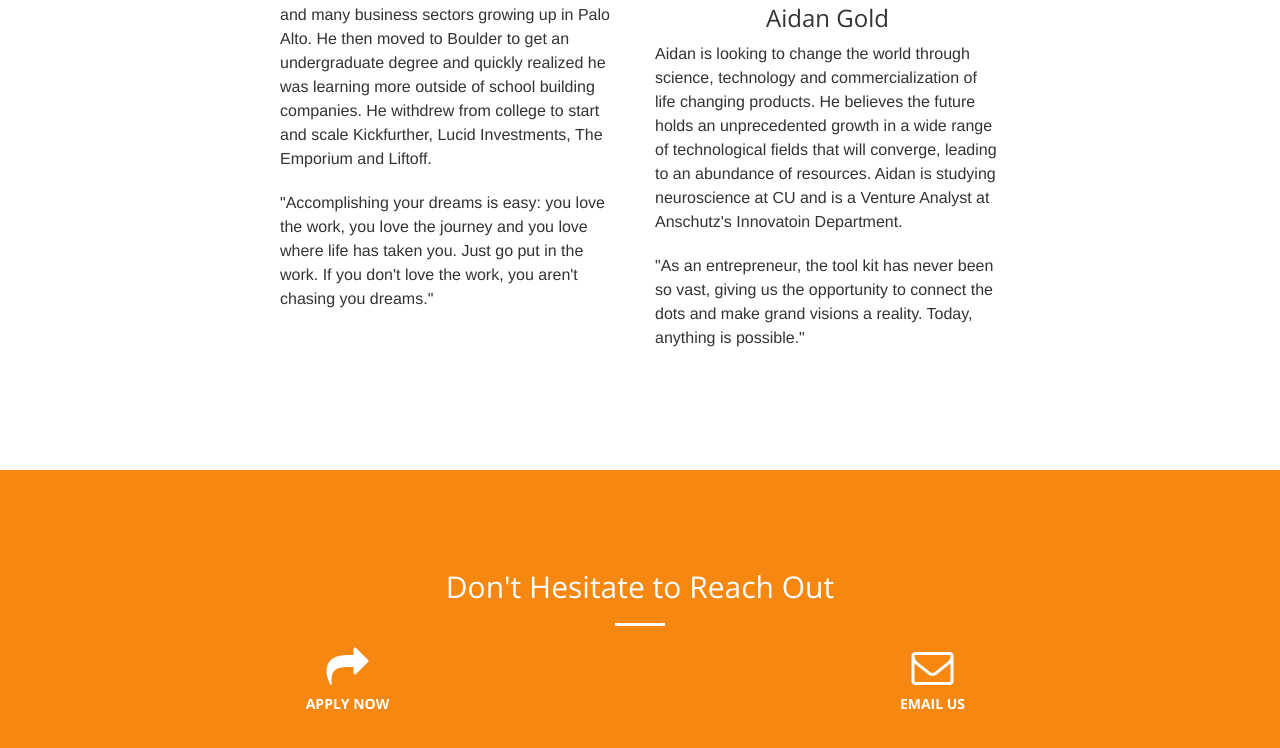
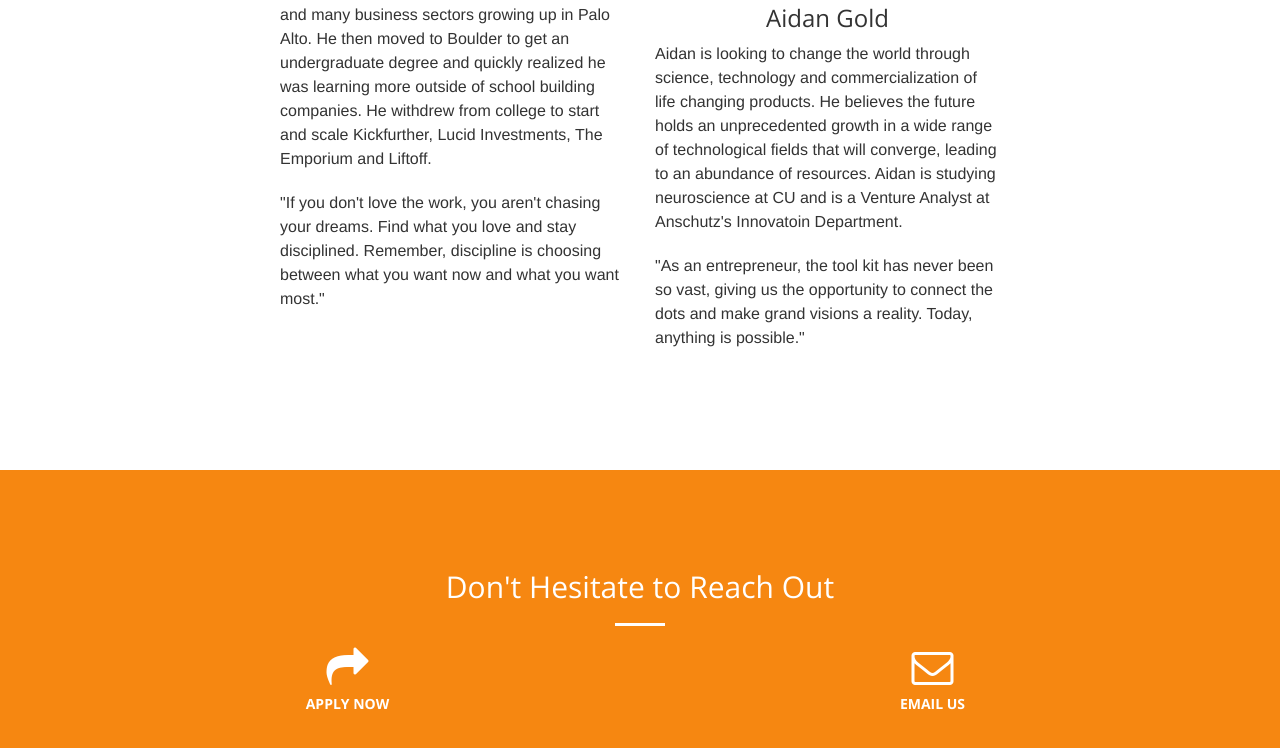
Before and after one commit to liftoffboulder/liftoffboulder.github.io, a website: page index.html in a window 1280 px wide. Shown: the part 2348-3096 px from the top of the page. Drawn offline with nearby package versions, Linux system fonts and the light colour scheme.

Commit message:
updated quote

```diff
--- a/index.html
+++ b/index.html
@@ -165,7 +165,7 @@
                       <a target="_blank" href="https://www.linkedin.com/in/marcovienna"> <img width="250rem" src=img/Marco.jpg></a>
                       <h3>Marco Vienna</h3>
                       <p style="text-align: left; font-family:Helvetica;">Marco found his passion in entrepreneurship and many business sectors growing up in Palo Alto. He then moved to Boulder to get an undergraduate degree and quickly realized he was learning more outside of school building companies. He withdrew from college to start and scale Kickfurther, Lucid Investments, The Emporium and Liftoff.</p>
-                      <p style="text-align: left; font-family:Helvetica;">"Accomplishing your dreams is easy: you love the work, you love the journey and you love where life has taken you. Just go put in the work. If you don't love the work, you aren't chasing you dreams."
+                      <p style="text-align: left; font-family:Helvetica;">"If you don't love the work, you aren't chasing your dreams. Find what you love and stay disciplined. Remember, discipline is choosing between what you want now and what you want most."
                     </div>
                     <div class="col-lg-6 text-center">
                       <a target="_blank" href="https://www.linkedin.com/in/aidangold"> <img width="250rem" src=img/Aidan.jpg></a>
```
